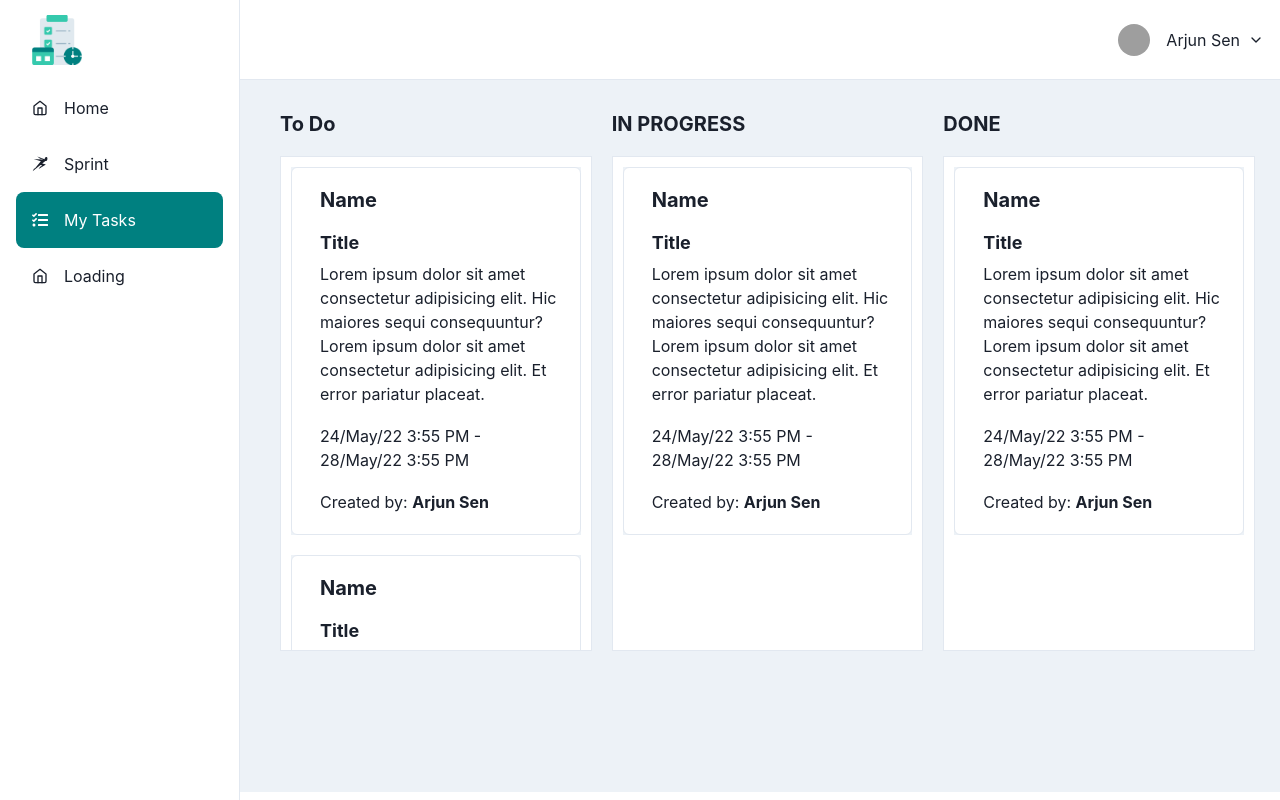
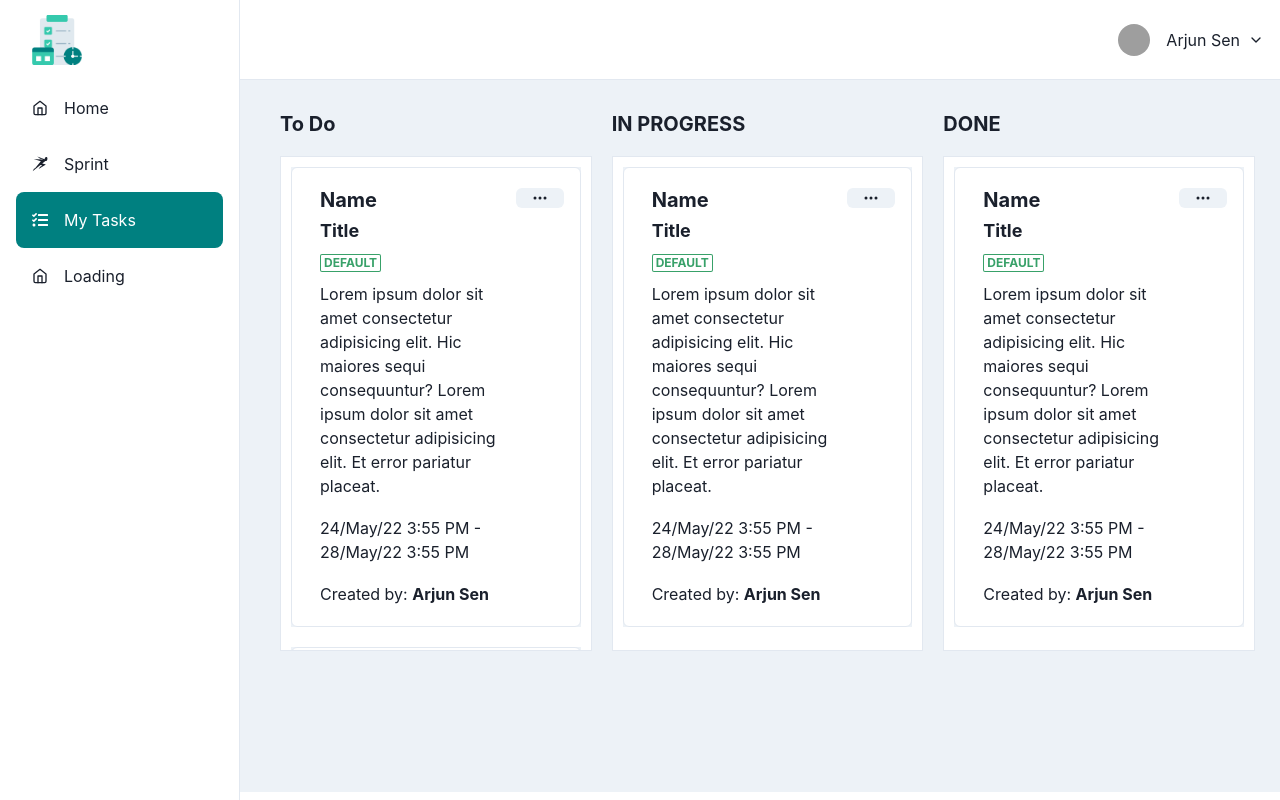
Before and after one commit to arjunsen1999/paypal-tasks-manager, a React (Create React App) app in the folder client/: page /tasks in a window 1280 px wide. Built offline with nearby package versions, Linux system fonts and the light colour scheme; grey boxes are pictures that could not be loaded.

Commit message:
added loading into mytasks page

```diff
--- a/client/src/App.js
+++ b/client/src/App.js
@@ -1,6 +1,7 @@
 import { Box } from "@chakra-ui/react";
 import { Route, Routes } from "react-router-dom";
 import Navbar from "./Components/Navbar/Navbar";
+import MyTasksLoading from "./Loading-page/MyTasksLoading";
 import SprintLoading from "./Loading-page/SprintLoading";
 import Home from "./Pages/Home";
 import Issue from "./Pages/Issue";
@@ -18,7 +19,7 @@ function App() {
           <Route path="/sprint" element={<Sprint />} />
           <Route path="/sprint/:id" element={<Issue />} />
           <Route path="/tasks" element={<MyTasks />} />
-          <Route path="/loading" element={<SprintLoading />} />
+          <Route path="/loading" element={<MyTasksLoading />} />
         </Routes>
       </Box>
     </Box>
--- a/client/src/Components/MyTasks/TasksCard.jsx
+++ b/client/src/Components/MyTasks/TasksCard.jsx
@@ -64,10 +64,17 @@ export default function TasksCard() {
               <Flex>
                 <Stack spacing={2} pl={3} align="left">
                   <Box alignItems="center">
-                    <Heading align="left" fontSize="xl" mr={"20px"} mb="20px">
+                    <Heading align="left" fontSize="xl" mr={"20px"}>
                       Name
                     </Heading>
-                    <Heading fontSize={"18px"}>Title</Heading>
+                  </Box>
+                  <Box>
+                  <Heading fontSize={"18px"}>Title</Heading>
+                  </Box>
+                  <Box>
+                  <Badge variant='outline' colorScheme='green'>
+    Default
+  </Badge>
                   </Box>
                   <Box mb="10px">
                     <Text textAlign={"left"}>
@@ -90,7 +97,18 @@ export default function TasksCard() {
                   {/* <Tags skills={skills} display={['none', 'none', 'flex', 'flex']} /> */}
                 </Stack>
               </Flex>
-              <Stack></Stack>
+              <Stack>
+
+              <Menu>
+                <MenuButton as={Button} h="20px">
+                  <BsThreeDots />
+                </MenuButton>
+                <MenuList>
+                <MenuItem >Progress</MenuItem>
+                <MenuItem >Done</MenuItem>
+                </MenuList>
+              </Menu>
+              </Stack>
             </Flex>
 
             {/* <Tags skills={skills} display={['flex', 'flex', 'none', 'none']} /> */}
--- /dev/null
+++ b/client/src/Loading-page/MyTasksLoading.jsx
@@ -0,0 +1,28 @@
+import { Box } from "@chakra-ui/react";
+import React from "react";
+import { Skeleton, SkeletonCircle, SkeletonText } from "@chakra-ui/react";
+
+export default function MyTasksLoading() {
+  return (
+    <>
+      <Box
+        display={"grid"}
+        gridTemplateColumns={{ sm: "1fr", md: "1fr", lg: "1fr 1fr 1fr" }}
+        gap={"20px"}
+      >
+        <Box>
+          <Skeleton height="30px" w="150px" mb="20px" />
+          <Skeleton height="500px" w="100%" />
+        </Box>
+        <Box>
+          <Skeleton height="30px" w="150px" mb="20px" />
+          <Skeleton height="500px" w="100%" />
+        </Box>
+        <Box>
+          <Skeleton height="30px" w="150px" mb="20px" />
+          <Skeleton height="500px" w="100%" />
+        </Box>
+      </Box>
+    </>
+  );
+}
--- a/client/src/Pages/MyTasks.jsx
+++ b/client/src/Pages/MyTasks.jsx
@@ -1,12 +1,24 @@
 import { Box } from "@chakra-ui/react";
-import React from "react";
+import React, { useState } from "react";
 import TasksCard from "../Components/MyTasks/TasksCard";
 import TasksHeading from "../Components/MyTasks/TasksHeading";
+import MyTasksLoading from "../Loading-page/MyTasksLoading";
 
 export default function MyTasks() {
+  let [myTasksIsLoading, setMyTasksIsLoading] = useState(true);
+  useState(() => {
+    setMyTasksIsLoading(false);
+  }, []);
   return (
     <>
-      <Box display={"grid"} gridTemplateColumns={{sm : "1fr", md : "1fr", lg : "1fr 1fr 1fr"}} gap={"20px"}>
+      {myTasksIsLoading ? (
+        <MyTasksLoading />
+      ) : (
+        <Box
+          display={"grid"}
+          gridTemplateColumns={{ sm: "1fr", md: "1fr", lg: "1fr 1fr 1fr" }}
+          gap={"20px"}
+        >
           <Box h="550px">
             <TasksHeading heading="To Do" />
             <Box
@@ -52,6 +64,7 @@ export default function MyTasks() {
             </Box>
           </Box>
         </Box>
+      )}
     </>
   );
 }
--- a/client/src/Pages/Sprint.jsx
+++ b/client/src/Pages/Sprint.jsx
@@ -7,7 +7,7 @@ import {
   Text,
   useDisclosure,
 } from "@chakra-ui/react";
-import React from "react";
+import React, { useEffect, useState } from "react";
 import {
   Modal,
   ModalOverlay,
@@ -18,11 +18,19 @@ import {
   ModalCloseButton,
 } from "@chakra-ui/react";
 import SprintCards from "../Components/Sprint/SprintCards";
+import SprintLoading from "../Loading-page/SprintLoading";
 
 export default function Sprint() {
   const { isOpen, onOpen, onClose } = useDisclosure();
+  let [sprintIsLoading, setSprintIsLoading] = useState(true);
+  useEffect(() => {
+    setSprintIsLoading(false);
+  }, []);
   return (
     <>
+      {sprintIsLoading ? (
+        <SprintLoading />
+      ) : (
         <Box>
           <Box mb="20px">
             <Button colorScheme="teal" size="lg" onClick={onOpen}>
@@ -39,7 +47,9 @@ export default function Sprint() {
                   <Box mb="30px">
                     <Text fontSize={"18px"}>
                       This sprint contain{" "}
-                    <span style={{ fontWeight: "bold" }}>10 working days.</span>{" "}
+                      <span style={{ fontWeight: "bold" }}>
+                        10 working days.
+                      </span>{" "}
                       <a
                         href="/"
                         style={{ color: "blue", textDecoration: "none" }}
@@ -96,6 +106,7 @@ export default function Sprint() {
             <SprintCards />
           </Box>
         </Box>
+      )}
     </>
   );
 }
```
Lines whose indentation alone changed are shown as unchanged.
